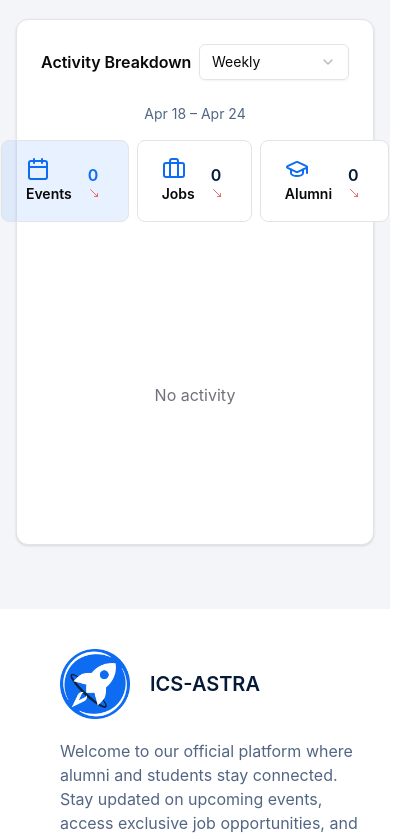
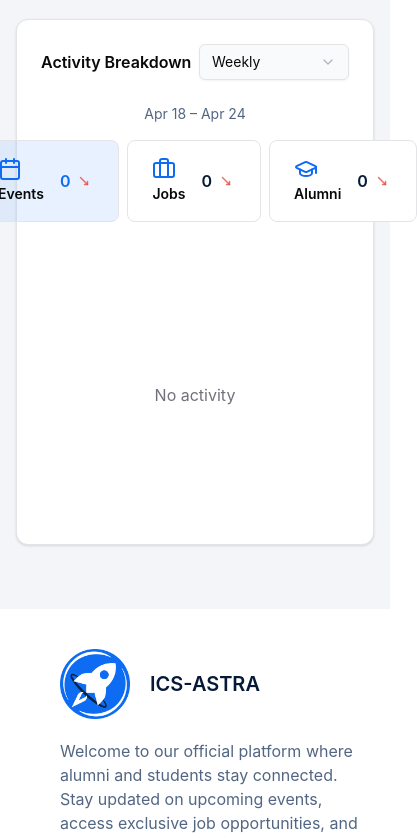
Before and after one commit to fofajardo/cmsc128-ics-astra, a Next.js app: page /admin/dashboard in a window 390 px wide. Shown: the part 1263-2101 px from the top of the page, 417 px wide, since content can reach past the window. Built offline with nearby package versions, Linux system fonts and the light colour scheme.

Commit message:
stylings: minor style adjustments for bargraph

```diff
--- a/app/admin/dashboard/components/bargraph.js
+++ b/app/admin/dashboard/components/bargraph.js
@@ -106,7 +106,7 @@ const formatDate = (date, includeYear = false) =>
 function TimeRangeSelector({ timeRange, setTimeRange }) {
   return (
     <Select value={timeRange} onValueChange={setTimeRange}>
-      <SelectTrigger aria-label="Select time range" className="w-[150px]">
+      <SelectTrigger aria-label="Select time range" className="w-[150px] bg-astradirtywhite/50">
         <SelectValue placeholder="Select range" />
       </SelectTrigger>
       <SelectContent>
@@ -146,7 +146,7 @@ function SummaryStats({ summary, chartConfig, activeChart, setActiveChart }) {
 
 
             {/* Main content */}
-            <div className="flex flex-col justify-baseline align-baseline ">
+            <div className="flex flex-row md:flex-col justify-baseline items-center md:items-baseline ">
               <div className={`font-rb text-left ${isActive ? 'text-astraprimary' : 'text-astrablack transition-colors'}`}>
                 {total}
               </div>
@@ -154,12 +154,12 @@ function SummaryStats({ summary, chartConfig, activeChart, setActiveChart }) {
 
               <div className="flex flex-row items-baseline">
 
-                <div className="hidden md:block font-s text-astradarkgray mr-2">{delta}</div>
+                <div className="hidden md:block font-s text-astradarkgray">{delta}</div>
 
                 {delta >= 0 ? (
-                  <MoveUpRight className="h-3 w-3 text-astraprimary/75 inline mr-1" />
+                  <MoveUpRight className="ml-2 h-3 w-3 text-astraprimary/75 inline mr-1"  strokeWidth={3} />
                 ) : (
-                  <MoveDownRight className="h-3 w-3 text-astrared/75 inline mr-1" />
+                  <MoveDownRight className="ml-2 h-3 w-3 text-astrared/75 inline mr-1"  strokeWidth={3} />
                 )}
 
                 <div className={`font-s hidden lg:block ${delta >= 0 ? 'text-astraprimary' : 'text-astrared'}`}>{Math.floor(Math.abs(percentage))}%</div>
```
